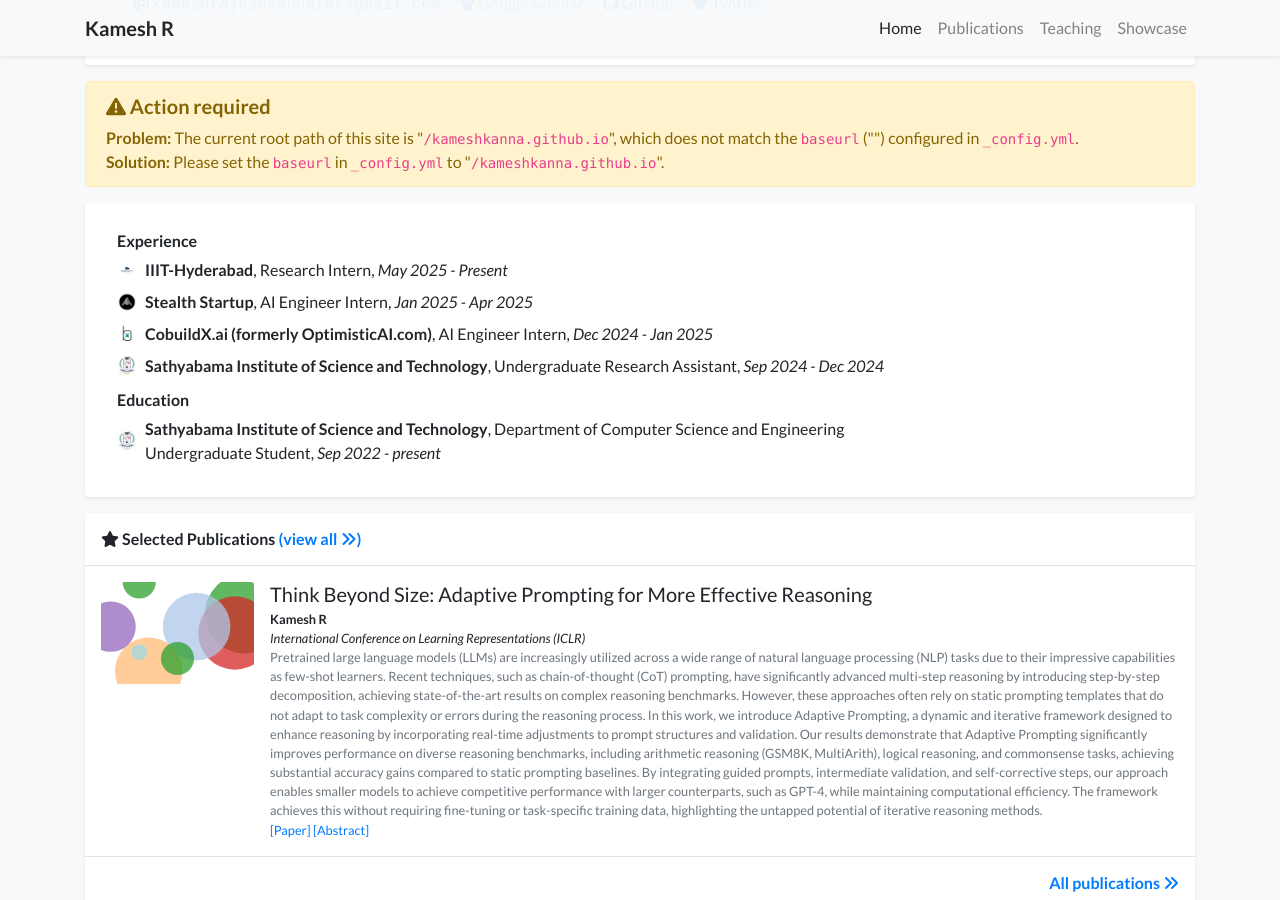
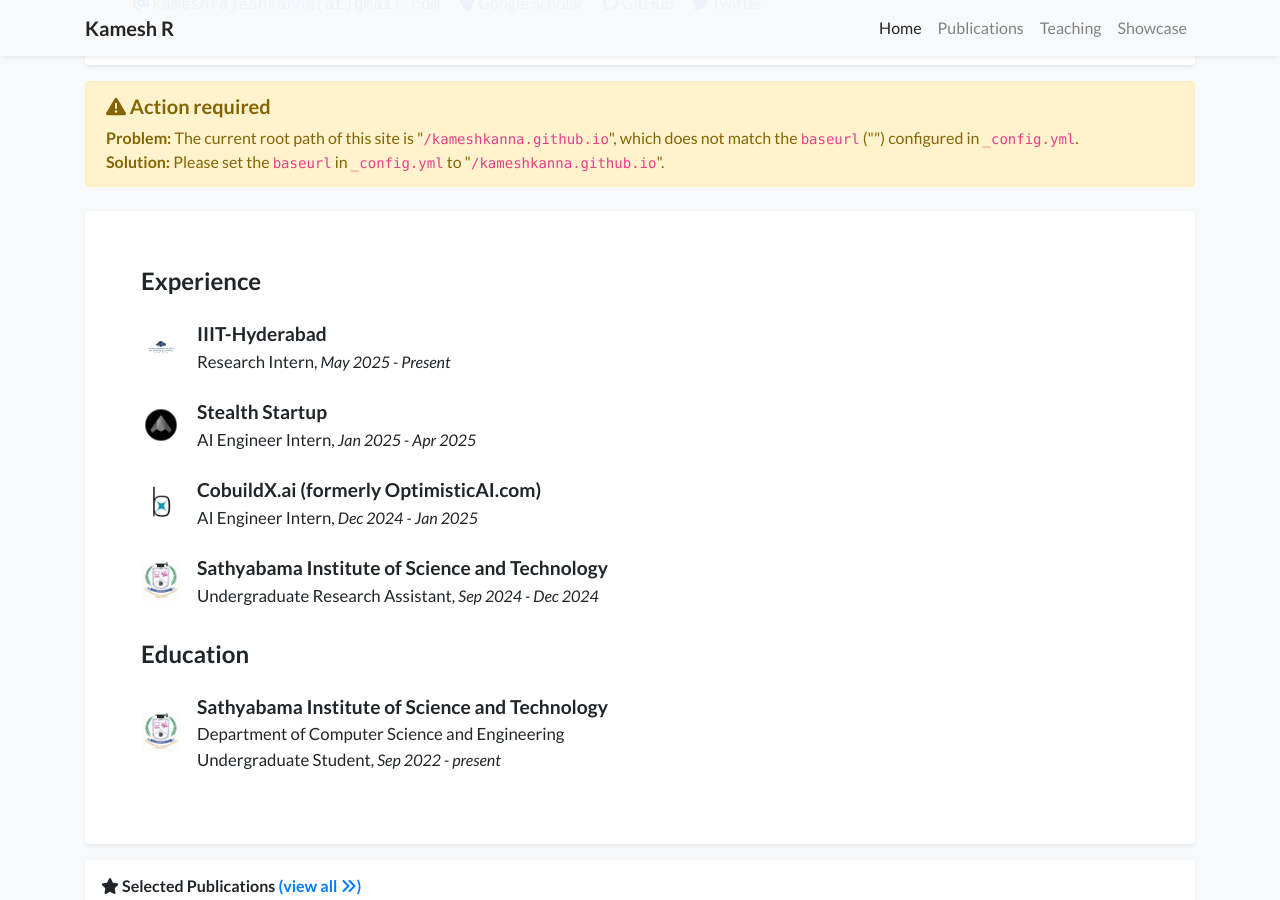
Before and after one commit to kameshkanna/kameshkanna.github.io, a Jekyll site: the page built from index.html, in a window 1280 px wide and 900 px high, scrolled down 546 px. Built offline with Jekyll 4.4.1, drawn with Linux system fonts in a browser that asks for light colours; nearby versions of some CDN libraries; a style sheet for code colours, icons or effects is not loaded.

Commit message:
Update experience_card.html

```diff
--- a/_includes/widgets/experience_card.html
+++ b/_includes/widgets/experience_card.html
@@ -1,20 +1,21 @@
-<div class="row mt-3">
+<div class="row mt-4">
     <div class="col">
         <div class="card border-0 shadow-sm bg-white">
-            <div class="card-body p-4">
+            <div class="card-body p-5">
                 <div class="row">
                     {% if site.data.profile.experience %}
                     <div class="col-12">
-                        <div class="mx-2 my-1">
-                            <h6>Experience</h6>
+                        <div class="mx-2 my-2">
+                            <h4 class="mb-4">Experience</h4>
                             <div>
                                 {% for item in site.data.profile.experience %}
-                                <div class="mb-2 d-flex align-items-center">
+                                <div class="mb-4 d-flex align-items-center" style="min-height: 48px;">
                                     {% if item.logo %}
-                                    <img src="{{ item.logo | relative_url }}" alt="{{ item.name }}" style="width: 20px; height: 20px; object-fit: contain; margin-right: 8px;">
+                                    <img src="{{ item.logo | relative_url }}" alt="{{ item.name }}" style="width: 40px; height: 40px; object-fit: contain; margin-right: 16px;">
                                     {% endif %}
                                     <div>
-                                        <strong>{{ item.name }}</strong>, {{ item.position }}{% if item.date %}, <em>{{ item.date }}</em>{% endif %}
+                                        <span style="font-size: 1.2rem; font-weight: 600;">{{ item.name }}</span><br/>
+                                        <span style="font-size: 1.05rem;">{{ item.position }}</span>{% if item.date %}, <em style="font-size: 1rem;">{{ item.date }}</em>{% endif %}
                                     </div>
                                 </div>
                                 {% endfor %}
@@ -25,16 +26,17 @@
 
                     {% if site.data.profile.education %}
                     <div class="col-12">
-                        <div class="mx-2 my-1">
-                            <h6>Education</h6>
+                        <div class="mx-2 my-2">
+                            <h4 class="mb-4">Education</h4>
                             <div>
                                 {% for item in site.data.profile.education %}
-                                <div class="mb-2 d-flex align-items-center">
+                                <div class="mb-4 d-flex align-items-center" style="min-height: 48px;">
                                     {% if item.logo %}
-                                    <img src="{{ item.logo | relative_url }}" alt="{{ item.name }}" style="width: 20px; height: 20px; object-fit: contain; margin-right: 8px;">
+                                    <img src="{{ item.logo | relative_url }}" alt="{{ item.name }}" style="width: 40px; height: 40px; object-fit: contain; margin-right: 16px;">
                                     {% endif %}
                                     <div>
-                                        <strong>{{ item.name }}</strong>, {{ item.position }}{% if item.date %}, <em>{{ item.date }}</em>{% endif %}
+                                        <span style="font-size: 1.2rem; font-weight: 600;">{{ item.name }}</span><br/>
+                                        <span style="font-size: 1.05rem;">{{ item.position }}</span>{% if item.date %}, <em style="font-size: 1rem;">{{ item.date }}</em>{% endif %}
                                     </div>
                                 </div>
                                 {% endfor %}
@@ -45,13 +47,13 @@
 
                     {% if site.data.profile.awards %}
                     <div class="col-12">
-                        <div class="mx-2 my-1">
-                            <h6>Honors & Awards</h6>
+                        <div class="mx-2 my-2">
+                            <h4 class="mb-4">Honors & Awards</h4>
                             <div>
                                 {% for item in site.data.profile.awards %}
-                                <div class="d-flex mb-1">
-                                    <div>{{ item.name }}</div>
-                                    <div class="ml-auto mt-auto no-break"><em>{{ item.date }}</em></div>
+                                <div class="d-flex mb-3" style="min-height: 32px;">
+                                    <div style="font-size: 1.05rem;">{{ item.name }}</div>
+                                    <div class="ml-auto mt-auto no-break" style="font-size: 1rem;"><em>{{ item.date }}</em></div>
                                 </div>
                                 {% endfor %}
                             </div>
```
